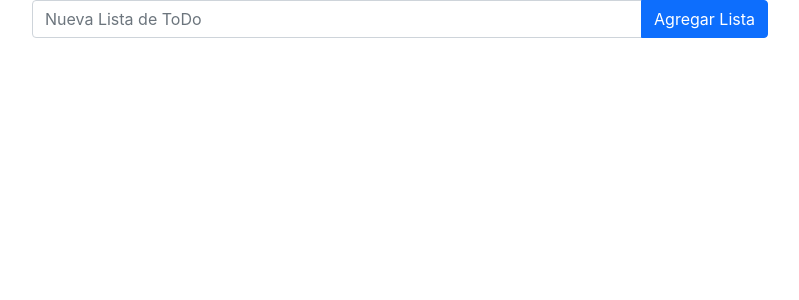
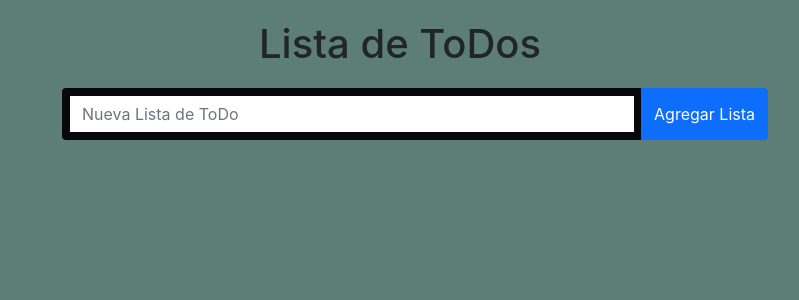
Before and after one commit to juantoro7295/Reto-final-Kata-FullStack, a React (Create React App) app in the folder frontend/: page / in a window 1280 px wide. Shown: the top 300 px of the page, without its empty margins (240-1039 px from the left). Built offline with nearby package versions, Linux system fonts and the light colour scheme; no server answers.

Commit message:
Frontend - Cambio Visaul
Se mejora la parte visual de la aplicacion

```diff
--- a/frontend/src/Components/FormListTodo.jsx
+++ b/frontend/src/Components/FormListTodo.jsx
@@ -58,8 +58,10 @@ const FormListTodo = () => {
       <div className="col-2"></div>
       <div className="col-8">
         <form ref={formRef}>
-          <div className="input-group mb-2">
+        <h1 id="listaTodos">Lista de ToDos</h1>
+          <div id="contenedorList" className="input-group mb-2">
             <input
+              id= "inputList"
               type="text"
               name="name"
               placeholder="Nueva Lista de ToDo"
--- a/frontend/src/Components/List.jsx
+++ b/frontend/src/Components/List.jsx
@@ -96,7 +96,7 @@ const List = ({ id }) => {
   };
 
   return (
-    <div className="m-2">
+    <div id="cuadro" className="m-2">
       <table className="table table-striped table-hover">
         <thead>
           <tr>
--- a/frontend/src/index.css
+++ b/frontend/src/index.css
@@ -11,3 +11,29 @@ code {
   font-family: source-code-pro, Menlo, Monaco, Consolas, 'Courier New',
     monospace;
 }
+
+body{
+  background-color: rgb(93, 126, 119);
+}
+
+#listaTodos{
+  text-align: center;
+}
+
+h1{
+  margin: 20px;
+}
+
+#inputList{
+  border: 8px solid rgb(8, 8, 8);
+  display: flex;
+  justify-content: center;
+  margin-left: 30px;
+
+}
+
+#cuadro{
+  border: 4px solid rgb(70, 67, 67);
+  background-color:antiquewhite;
+
+}
```
